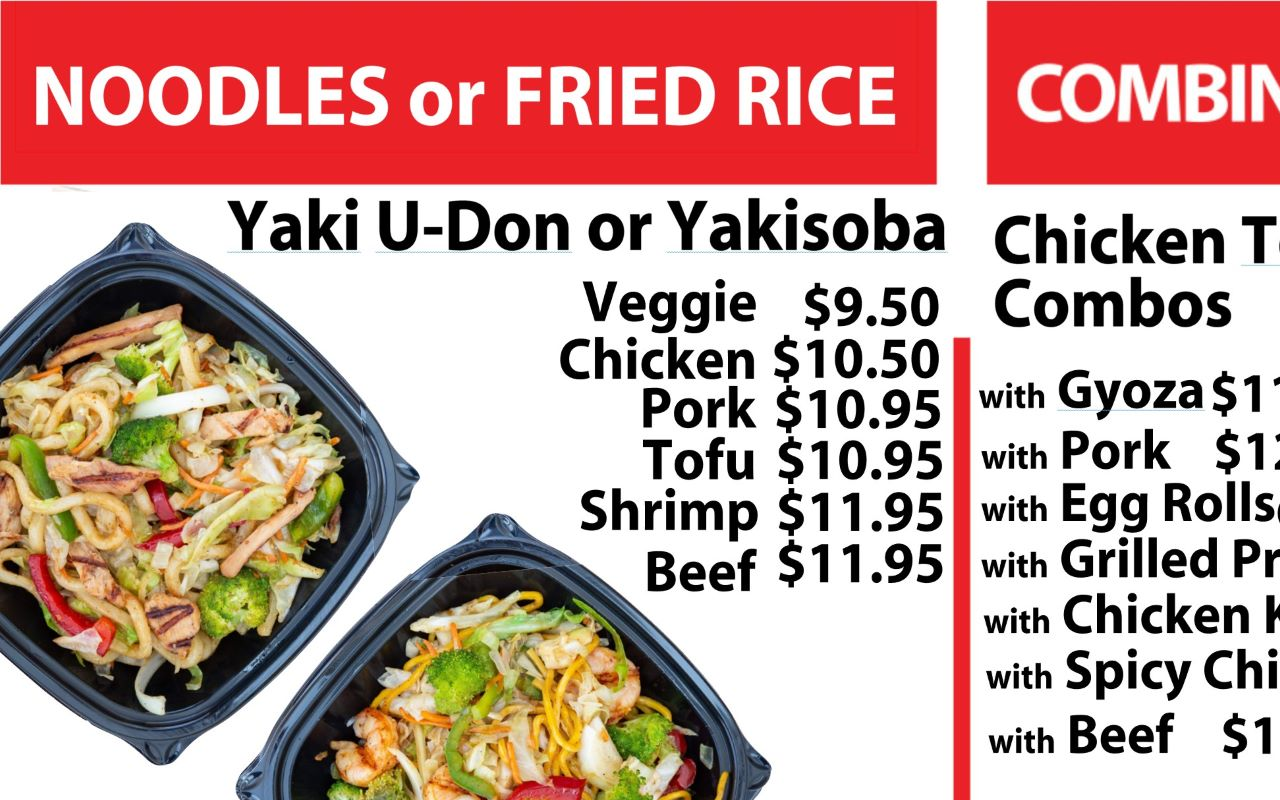
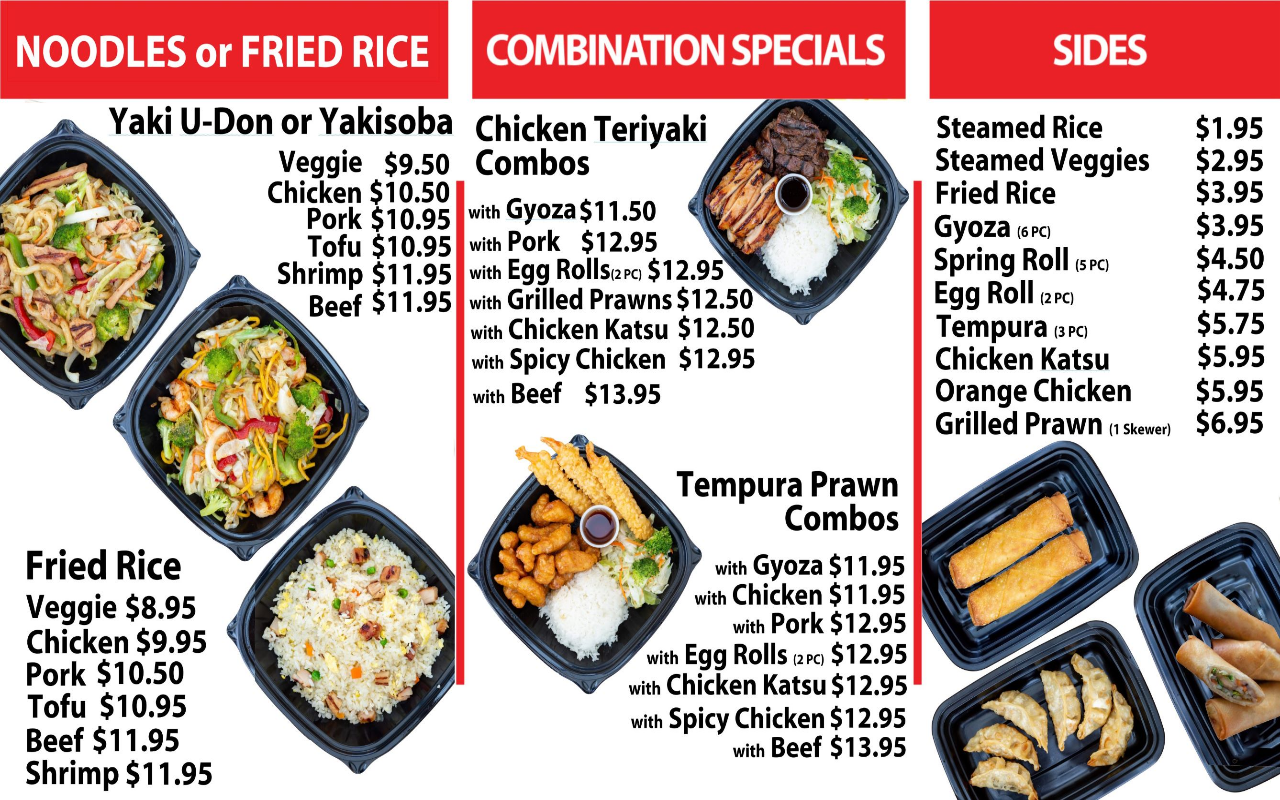
Before and after one commit to Happy-Teri/HT_Menu, a Vue app: page /foodmenutwo in a window 1280 px wide. Built offline with nearby package versions, Linux system fonts and the light colour scheme.

Commit message:
should be good

```diff
--- a/src/views/DrinkMenu.vue
+++ b/src/views/DrinkMenu.vue
@@ -27,5 +27,6 @@ export default {
   background-image: url("../assets/BubbleTeaMenu.png");
   background-size: contain;
   background-repeat: no-repeat;
+  image-orientation: 90deg;
 }
 </style>
--- a/src/views/FoodMenuOne.vue
+++ b/src/views/FoodMenuOne.vue
@@ -18,7 +18,7 @@ export default {
   components: {},
 };
 </script>
-
+//3800x2100
 
 <style scoped>
 .main {
@@ -26,5 +26,6 @@ export default {
   width: 100vw;
   background-image: url("../assets/Favorites.jpg");
   background-repeat: no-repeat;
+  background-size: 100vw 100vh;
 }
 </style>
--- a/src/views/FoodMenuThree.vue
+++ b/src/views/FoodMenuThree.vue
@@ -26,5 +26,6 @@ export default {
   width: 100vw;
   background-image: url("../assets/Lunch Menu.jpg");
   background-repeat: no-repeat;
+  background-size: 100vw 100vh;
 }
 </style>
--- a/src/views/FoodMenuTwo.vue
+++ b/src/views/FoodMenuTwo.vue
@@ -26,5 +26,6 @@ export default {
   width: 100vw;
   background-image: url("../assets/Noodles-Combo-Sides.jpg");
   background-repeat: no-repeat;
+  background-size: 100vw 100vh;
 }
 </style>
```
